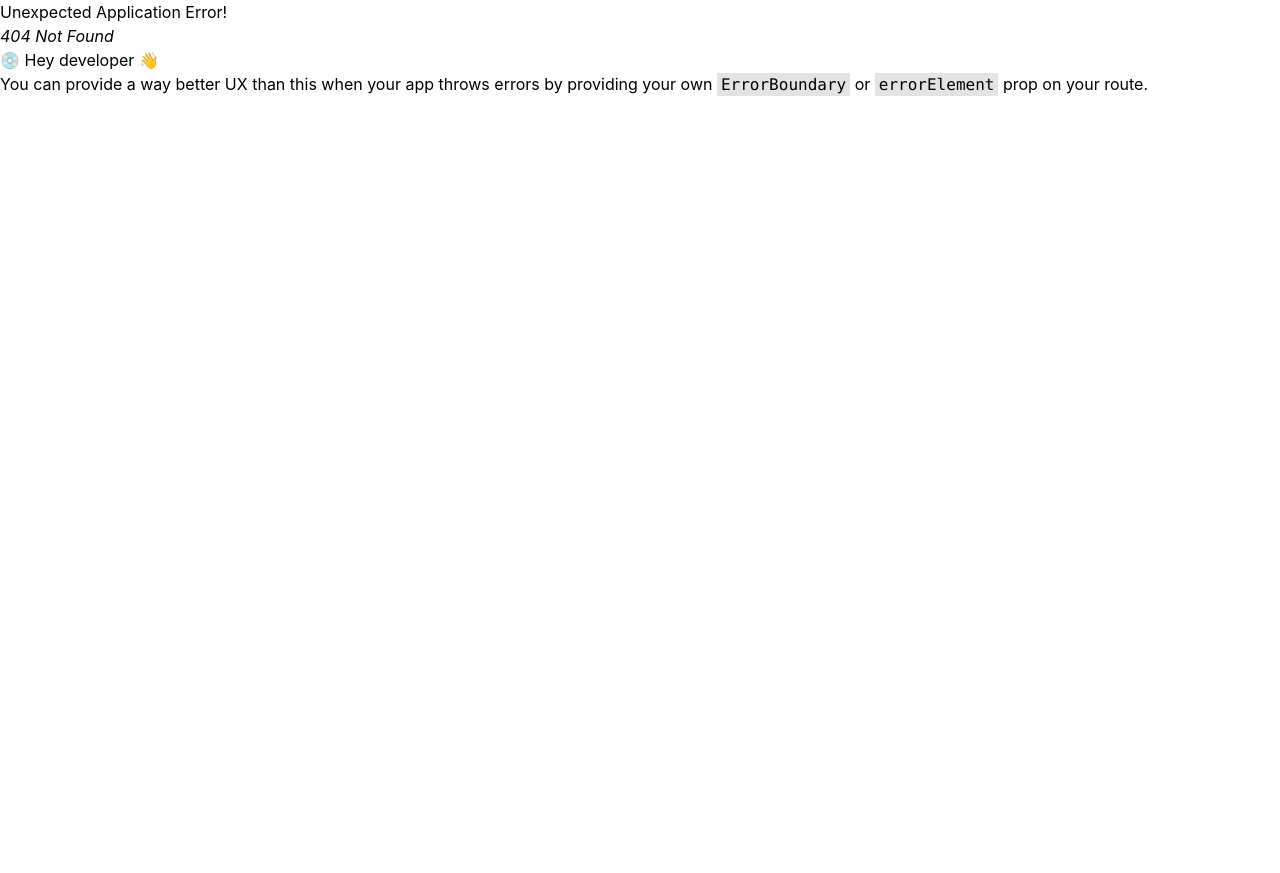
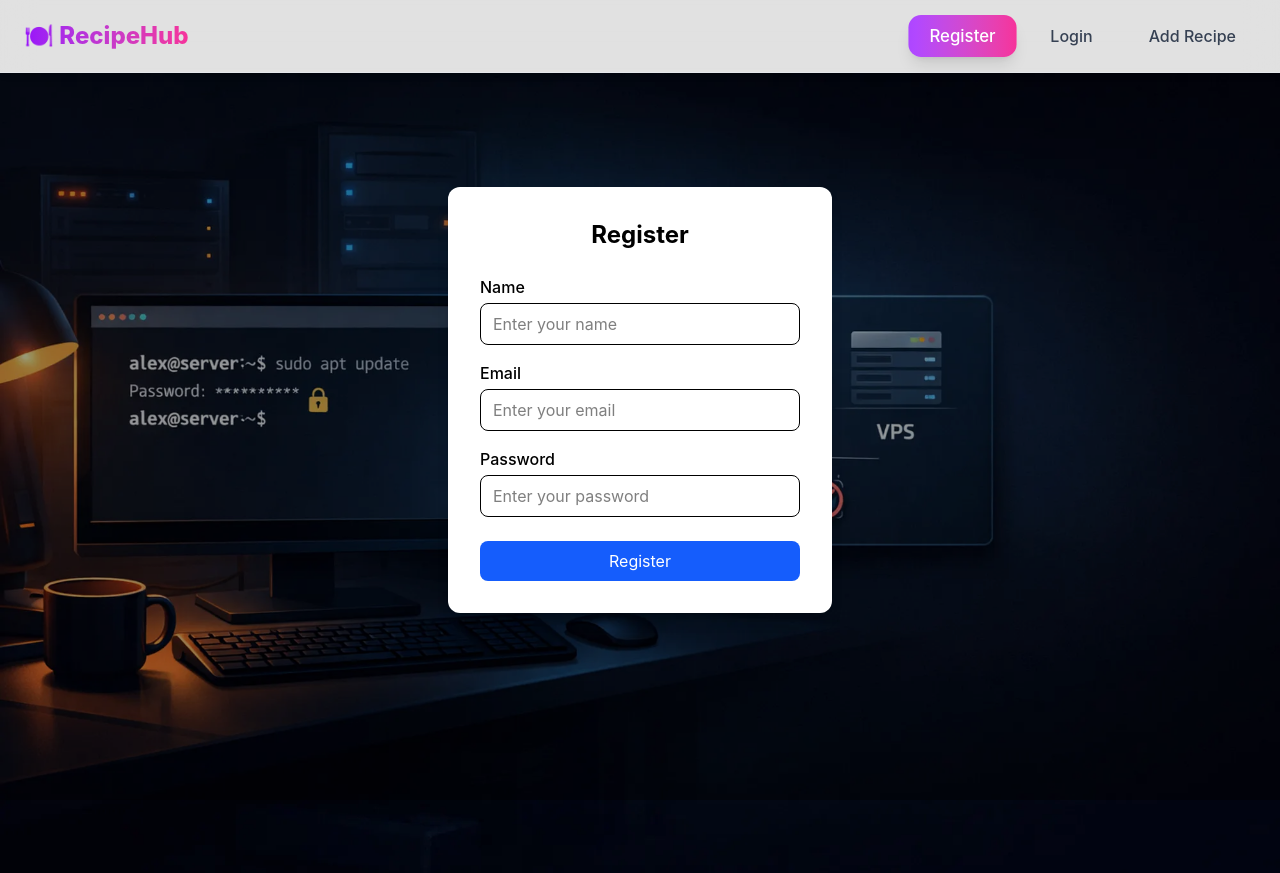
Before and after one commit to Rahaman-Atikur/recipe_book_client, a React (Vite) app: page /register in a window 1280 px wide. Before the commit this address had no page. Before the commit the page ends 800 px from the top, so only its background shows below. Built offline with nearby package versions, Linux system fonts and the light colour scheme.

Commit message:
Frontend part designing completed, Now go for register and login implementations and start deployment

```diff
--- a/src/authentication/Login.jsx
+++ b/src/authentication/Login.jsx
@@ -0,0 +1,49 @@
+import React from 'react';
+import Navbar from '../components/Navbar';
+
+const Login = () => {
+    return (
+        <div>
+            <Navbar></Navbar>
+            <div className="relative w-full h-screen">
+
+                {/* Background Image */}
+                <img
+                    src="/public/images/1_rms91PTLhpkL0Qrj6lZR_g.webp"
+                    alt="background"
+                    className="w-full h-full object-cover"
+                />
+
+                {/* Overlay Form */}
+                <div className="absolute inset-0 flex items-center justify-center bg-black/40">
+                    <div className="bg-white p-8 rounded-xl shadow-lg w-96">
+                        <h2 className="text-2xl font-bold mb-6 text-center">Login</h2>
+                        <div className="mb-4">
+                            <label className="block mb-1 font-medium">Email</label>
+                            <input
+                                type="email"
+                                placeholder="Enter your email"
+                                className="w-full px-3 py-2 border rounded-lg focus:outline-none focus:ring-2 focus:ring-blue-500"
+                            />
+                        </div>
+
+                        <div className="mb-6">
+                            <label className="block mb-1 font-medium">Password</label>
+                            <input
+                                type="password"
+                                placeholder="Enter your password"
+                                className="w-full px-3 py-2 border rounded-lg focus:outline-none focus:ring-2 focus:ring-blue-500"
+                            />
+                        </div>
+
+                        <button className="w-full bg-blue-600 text-white py-2 rounded-lg hover:bg-blue-700 transition">
+                            Login
+                        </button>
+                    </div>
+                </div>
+            </div>
+        </div>
+    );
+};
+
+export default Login;
--- a/src/authentication/Register.jsx
+++ b/src/authentication/Register.jsx
@@ -0,0 +1,57 @@
+import React from 'react';
+import Navbar from '../components/Navbar';
+
+const Register = () => {
+    return (
+        <div className="relative w-full h-screen">
+            <Navbar></Navbar>
+
+            {/* Background Image */}
+            <img
+                src="/images/1_0v97G5YdIeJ02TIPyJGALg.webp"
+                alt="background"
+                className="w-full h-full object-cover"
+            />
+
+            {/* Overlay Form */}
+            <div className="absolute inset-0 flex items-center justify-center bg-black/40">
+                <div className="bg-white p-8 rounded-xl shadow-lg w-96">
+                    <h2 className="text-2xl font-bold mb-6 text-center">Register</h2>
+
+                    <div className="mb-4">
+                        <label className="block mb-1 font-medium">Name</label>
+                        <input
+                            type="text"
+                            placeholder="Enter your name"
+                            className="w-full px-3 py-2 border rounded-lg focus:outline-none focus:ring-2 focus:ring-blue-500"
+                        />
+                    </div>
+
+                    <div className="mb-4">
+                        <label className="block mb-1 font-medium">Email</label>
+                        <input
+                            type="email"
+                            placeholder="Enter your email"
+                            className="w-full px-3 py-2 border rounded-lg focus:outline-none focus:ring-2 focus:ring-blue-500"
+                        />
+                    </div>
+
+                    <div className="mb-6">
+                        <label className="block mb-1 font-medium">Password</label>
+                        <input
+                            type="password"
+                            placeholder="Enter your password"
+                            className="w-full px-3 py-2 border rounded-lg focus:outline-none focus:ring-2 focus:ring-blue-500"
+                        />
+                    </div>
+
+                    <button className="w-full bg-blue-600 text-white py-2 rounded-lg hover:bg-blue-700 transition">
+                        Register
+                    </button>
+                </div>
+            </div>
+        </div>
+    );
+};
+
+export default Register;
--- /dev/null
+++ b/src/components/Navbar.jsx
@@ -0,0 +1,58 @@
+import React from "react";
+import { NavLink } from "react-router";
+// import { NavLink } from "react-router-dom";
+
+const Navbar = () => {
+  const linkClass =
+    "px-5 py-2 rounded-xl font-medium transition-all duration-300";
+
+  const activeClass =
+    "bg-gradient-to-r from-purple-500 to-pink-500 text-white shadow-lg scale-105";
+
+  const normalClass =
+    "text-gray-700 hover:bg-purple-100 hover:text-purple-600";
+
+  return (
+    <nav className="sticky top-0 z-50 backdrop-blur-lg bg-white/70 shadow-md border-b border-gray-200">
+      <div className="max-w-7xl mx-auto px-6 py-4 flex items-center justify-between">
+
+        {/* Logo */}
+        <h1 className="text-2xl font-extrabold bg-gradient-to-r from-purple-600 to-pink-500 bg-clip-text text-transparent">
+          🍽️ RecipeHub
+        </h1>
+
+        {/* Links */}
+        <div className="flex items-center gap-4">
+          <NavLink
+            to="/register"
+            className={({ isActive }) =>
+              `${linkClass} ${isActive ? activeClass : normalClass}`
+            }
+          >
+            Register
+          </NavLink>
+
+          <NavLink
+            to="/login"
+            className={({ isActive }) =>
+              `${linkClass} ${isActive ? activeClass : normalClass}`
+            }
+          >
+            Login
+          </NavLink>
+
+          <NavLink
+            to="/addrecipe"
+            className={({ isActive }) =>
+              `${linkClass} ${isActive ? activeClass : normalClass}`
+            }
+          >
+            Add Recipe
+          </NavLink>
+        </div>
+      </div>
+    </nav>
+  );
+};
+
+export default Navbar;
--- a/src/pages/Addrecipe.jsx
+++ b/src/pages/Addrecipe.jsx
@@ -1,7 +1,12 @@
 import React from 'react';
+import Navbar from '../components/Navbar';
 
 const Addrecipe = () => {
-     return (
+
+
+  return (
+    <>
+    <Navbar></Navbar>
     <div
       className="min-h-screen bg-cover bg-center bg-no-repeat flex items-center justify-center p-6 relative"
       style={{
@@ -18,7 +23,7 @@ const Addrecipe = () => {
           Add Your Recipe
         </h1>
 
-        <form  className="space-y-6">
+        <form className="space-y-6">
           {/* Image URL */}
           <div>
             <label className="font-semibold text-lg">Image URL</label>
@@ -148,7 +153,9 @@ const Addrecipe = () => {
           </div>
         </form>
       </div>
-    </div>
+    </div></>
+
+
   );
 };
 
--- a/src/pages/Home.jsx
+++ b/src/pages/Home.jsx
@@ -1,8 +1,10 @@
 import React from 'react';
+import Navbar from '../components/Navbar';
 
 const Home = () => {
     return (
         <div>
+            <Navbar></Navbar>
             <h1 className='text-9xl text-red-500'>Home sweet home</h1>
         </div>
     );
```
Also changed, not shown: src/main.jsx (+23 -4 lines), public/images/1_0v97G5YdIeJ02TIPyJGALg.webp (added), public/images/1_rms91PTLhpkL0Qrj6lZR_g.webp (added).
